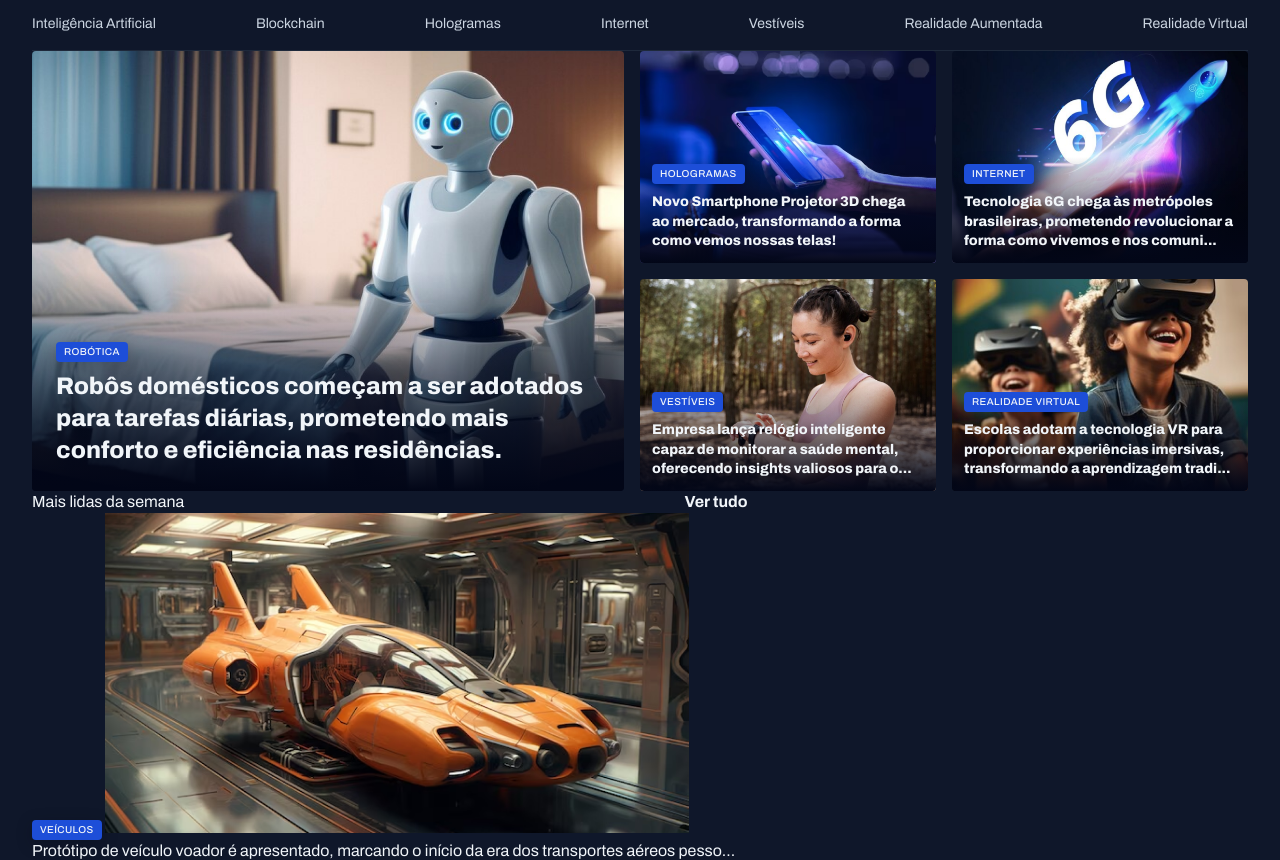
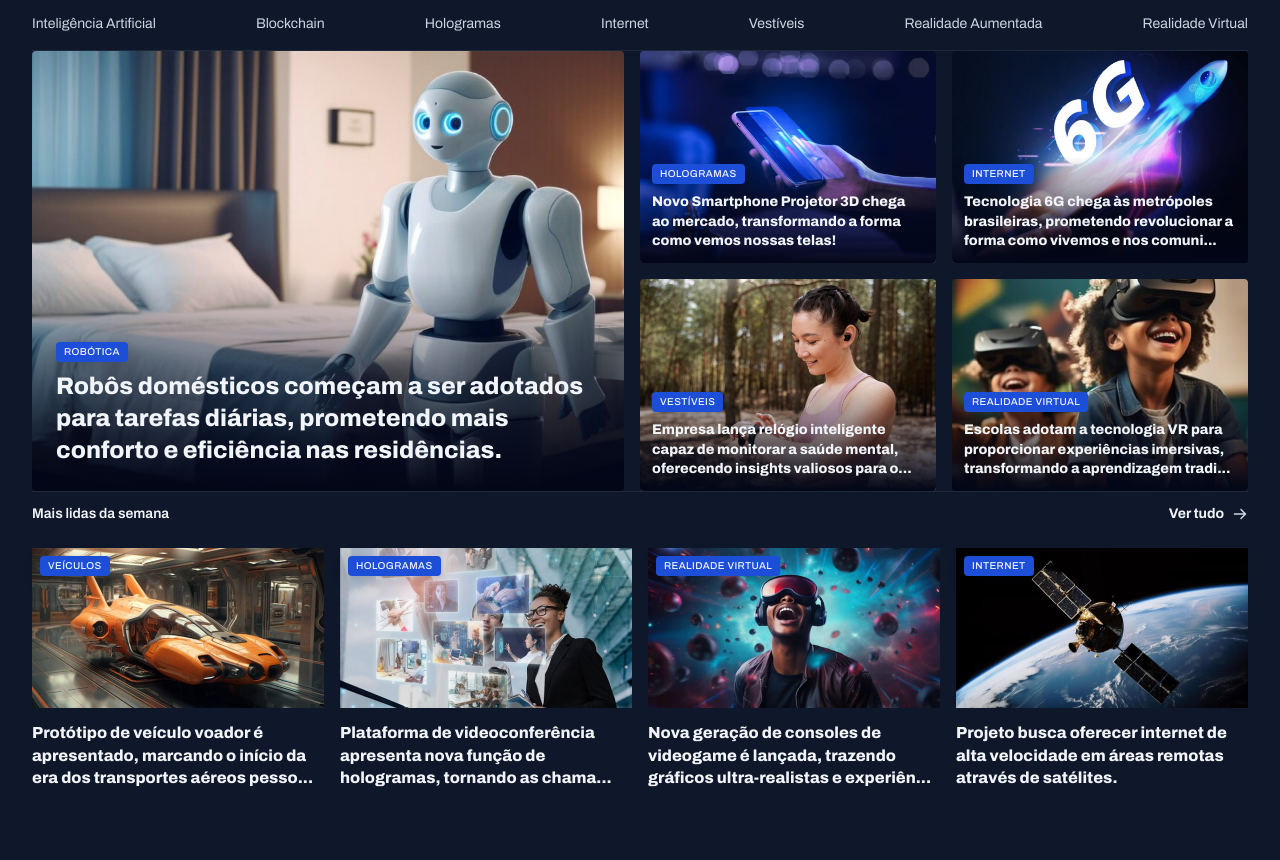
Before and after one commit to leo-mendes321/portal-noticias, a plain HTML site: page index.html in a window 1280 px wide. Shown: the part 96-956 px from the top of the page. After the commit the page ends 886 px from the top, so only its background shows below. Drawn offline with Linux system fonts and the light colour scheme.

Commit message:
ajusta a classe de grid para melhor espaçamento e adiciona estilo ao cabeçalho da seção

```diff
--- a/index.html
+++ b/index.html
@@ -115,7 +115,7 @@
           </a>
         </header>
 
-        <div class="grid gap-16px">
+        <div class="grid gap-16">
           <figure>
             <span class="content-tag">veículos</span>
             <img src="assets/images/Image 06.png" alt="" />
--- a/styles/global.css
+++ b/styles/global.css
@@ -55,6 +55,7 @@ img {
 
 .main {
   margin-top: 40px;
+  gap: 80px;
 }
 
 .content-tag {
--- a/styles/sections.css
+++ b/styles/sections.css
@@ -1,3 +1,25 @@
+section header {
+  border-top: solid 1px var(--stroke-color);
+  padding-block: 12px 24px;
+  font: var(--text-span);
+
+  a {
+    justify-self: end;
+    align-items: center;
+    gap: 8px;
+
+    span {
+      background-image: url(../assets/icons/ArrowRight.svg);
+      width: 16px;
+      height: 16px;
+    }
+
+    &:hover span {
+      background-image: url(../assets/icons/ArrowRightHover.svg);
+    }
+  }
+}
+
 #featured {
   img {
     height: 100%;
@@ -31,3 +53,28 @@
     }
   }
 }
+
+#weekly {
+  & > div {
+    grid-template-columns: repeat(4, 292px);
+  }
+
+  img {
+    height: 160px;
+  }
+
+  figure {
+    position: relative;
+
+    .content-tag {
+      position: absolute;
+      top: 8px;
+      left: 8px;
+    }
+
+    p {
+      margin-top: 8px;
+      font-weight: 800;
+    }
+  }
+}
```
